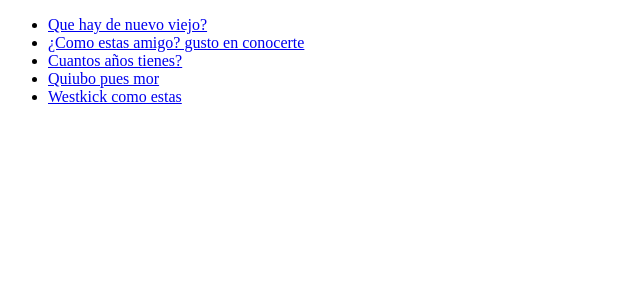
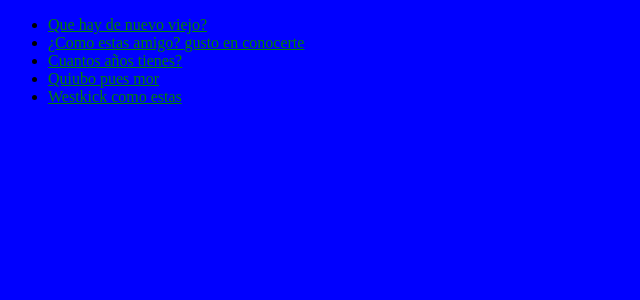
Before and after one commit to ZxThiagoZx17/primeros_pasos_django, a Django app: template polls/templates/Polls/index.html in a window 1280 px wide. Shown: the top 300 px of the page, without its empty margins (0-640 px from the left). Run offline with Django 5.2, Linux system fonts and the light colour scheme; the template is opened without the code that fills it: values that come from a table or form of the project are taken from there, others are empty; data comes from the database, SQL or seed files in the repository.

Commit message:
Se hacen intentos para analizar porque no funciona la hoja de estilos

```diff
--- a/polls/templates/Polls/static/style.css
+++ b/polls/templates/Polls/static/style.css
@@ -13,3 +13,16 @@
 li a:hover {
     color: green;
 }
+li a:link {
+    color: green;
+}
+li a:visited {
+    color: green;
+}
+li a:active {
+    color: green;
+}
+
+body {
+    background: blue;
+}
```
